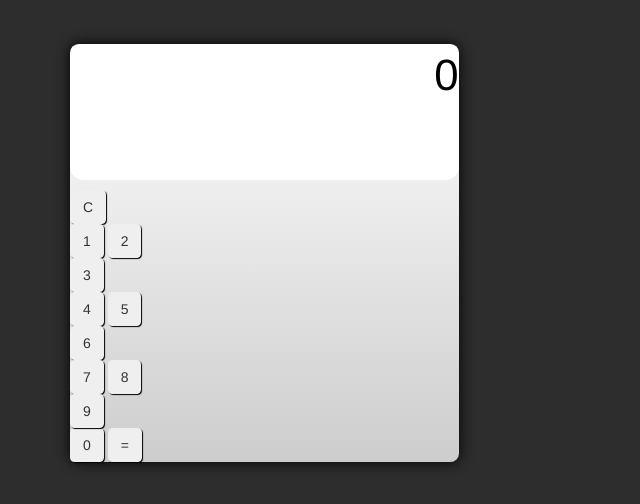
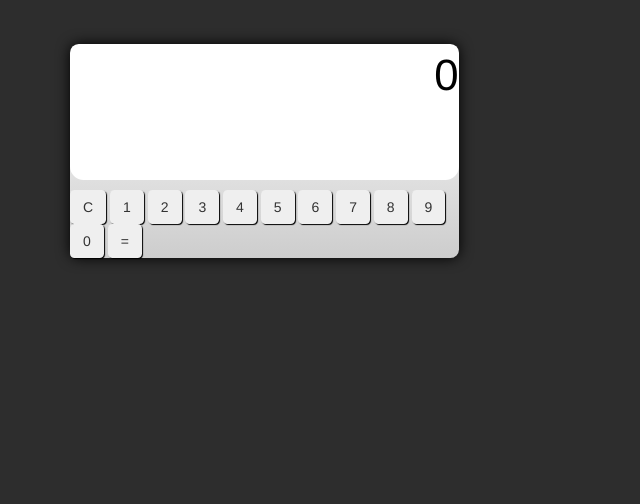
Before and after one commit to ericbastarache/Calculator, a plain HTML site: page index.html in a window 1280 px wide. Shown: the whole page, without its empty margins (0-640 px from the left). Drawn offline with nearby package versions, Linux system fonts and the light colour scheme.

Commit message:
restructured html

```diff
--- a/index.html
+++ b/index.html
@@ -28,27 +28,15 @@
             <!--Clear Button-->
             <button class="btn btn-calc" value="" onclick="return clear();">C</button>
             <!--Button numbers -->
-            <div class="row">
-              <div class="col-md-3">
             <button class="btn btn-calc" value="1">1</button>
             <button class="btn btn-calc" value="2">2</button>
             <button class="btn btn-calc" value="3">3</button>
-              </div>
-            </div>
-            <div class="row">
-              <div class="col-md-3">
             <button class="btn btn-calc" value="4">4</button>
             <button class="btn btn-calc" value="5">5</button>
             <button class="btn btn-calc" value="6">6</button>
-              </div>
-            </div>
-            <div class="row">
-              <div class="col-md-3">
             <button class="btn btn-calc" value="7">7</button>
             <button class="btn btn-calc" value="8">8</button>
             <button class="btn btn-calc" value="9">9</button>
-              </div>
-            </div>
             <button class="btn btn-calc" value="0">0</button>
             <!--Equals button-->
             <button class="btn btn-calc" value="" onclick="return run();">=</button>
```
Lines whose indentation alone changed are shown as unchanged.
